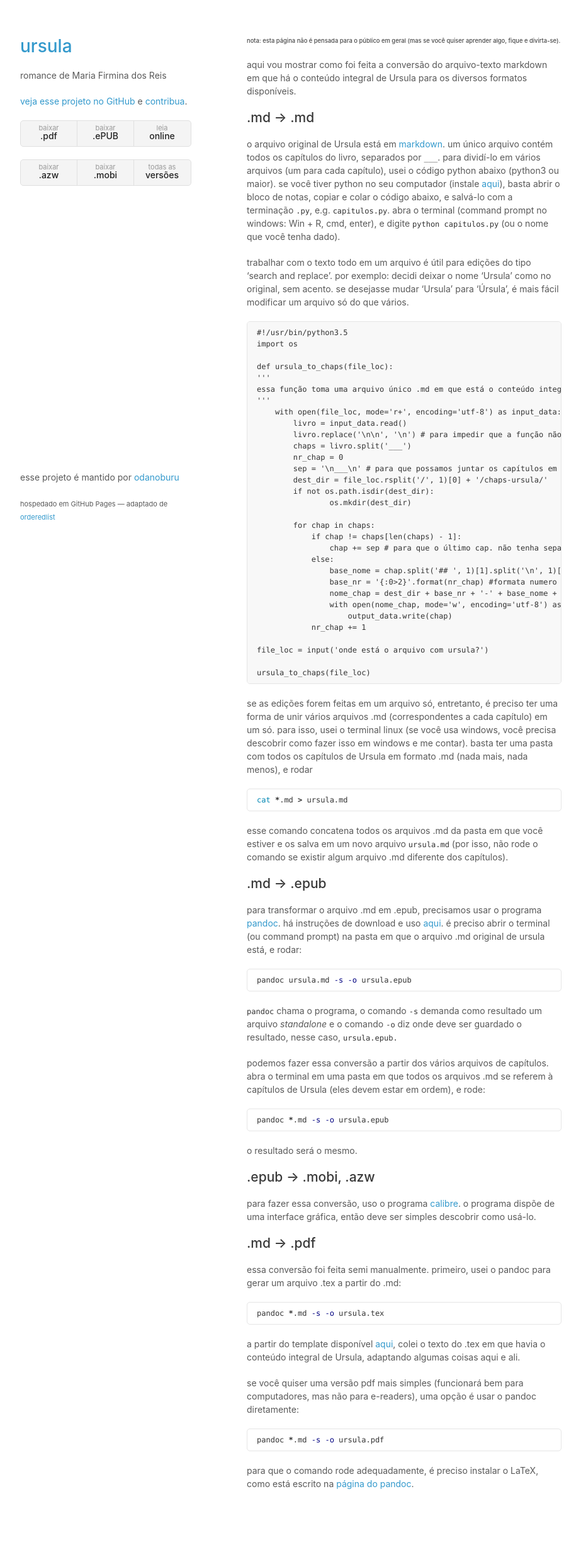
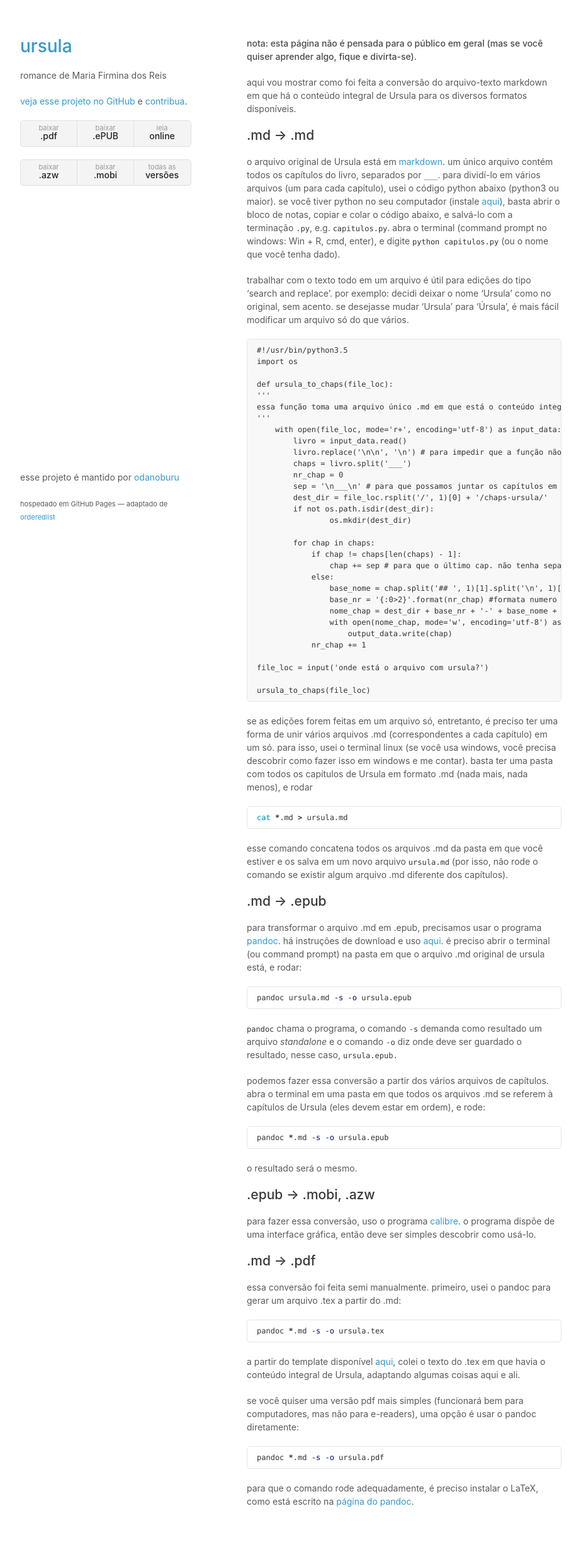
Before and after one commit to odanoburu/ursula, a Jekyll site: the page built from construir.md, in a window 1280 px wide. Shown: the whole page at 63% size, without its empty margins (178-1101 px from the left). Built offline with Jekyll 4.4.1, drawn with Linux system fonts in a browser that asks for light colours; before the commit the page ends 2436 px from its top, so only the background shows below that.

Commit message:
correct first heading

```diff
--- a/construir.md
+++ b/construir.md
@@ -2,7 +2,7 @@
 title: contribuir
 layout: default
 ---
-###### nota: esta página não é pensada para o público em geral (mas se você quiser aprender algo, fique e divirta-se).
+#### nota: esta página não é pensada para o público em geral (mas se você quiser aprender algo, fique e divirta-se).
 
 aqui vou mostrar como foi feita a conversão do arquivo-texto markdown em que há o conteúdo integral de Ursula para os diversos formatos disponíveis.
 
```
